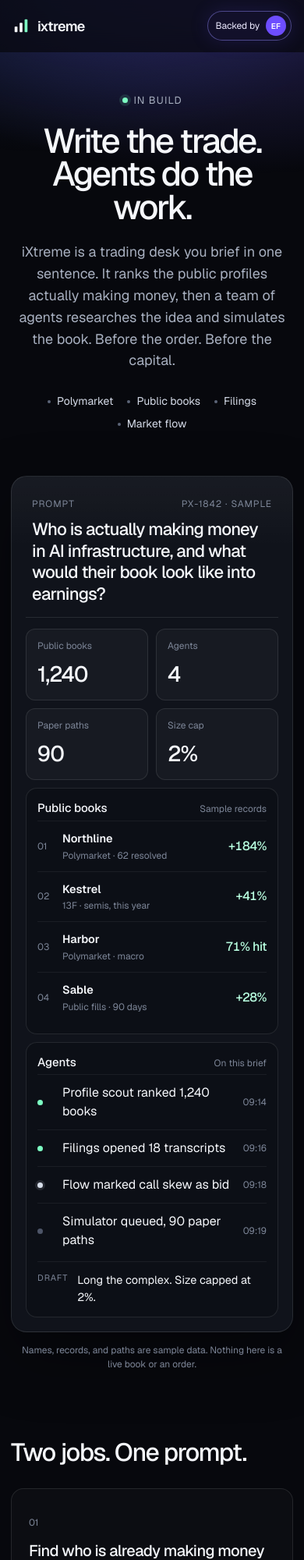
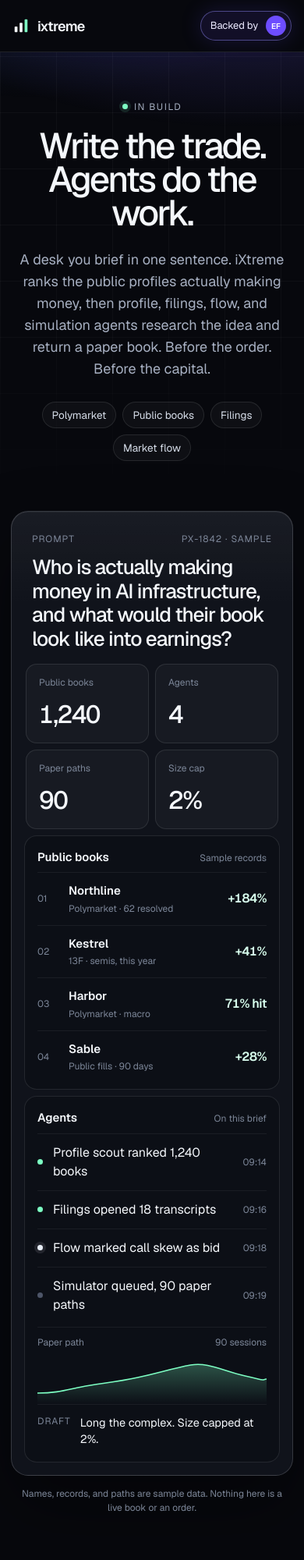
Before and after one commit to i24hour/ixtremeai, a plain HTML site: page index.html in a window 390 px wide. Shown: the top 2000 px of the page at 78% size. Drawn offline with nearby package versions, Linux system fonts and the light colour scheme.

Commit message:
Refine the desk and add Shivam as the contact.
Co-authored-by: Cursor <cursoragent@cursor.com>

```diff
--- a/index.html
+++ b/index.html
@@ -6,7 +6,7 @@
     <title>iXtreme — Write the trade. Agents do the work.</title>
     <meta
       name="description"
-      content="iXtreme ranks the public profiles making money, then a desk of agents researches the trade you describe and simulates it before capital moves. Backed by Entrepreneurs First."
+      content="iXtreme ranks the public profiles making money, then a desk of agents researches the trade you describe and simulates it before capital moves. Backed by Entrepreneurs First. Contact Shivam at shivam@ixtreme.ai."
     />
     <link rel="icon" href="favicon.svg" type="image/svg+xml" />
     <link rel="preconnect" href="https://fonts.googleapis.com" />
@@ -15,7 +15,7 @@
     <link rel="stylesheet" href="styles.css" />
   </head>
   <body>
-    <div class="light" aria-hidden="true"></div>
+    <div class="atmosphere" aria-hidden="true"></div>
 
     <header class="nav">
       <a class="brand" href="#top">
@@ -26,10 +26,13 @@
         </svg>
         ixtreme
       </a>
-      <p class="ef">
-        <span>Backed by Entrepreneurs First</span>
-        <span class="ef-mark">EF</span>
-      </p>
+      <div class="nav-right">
+        <a class="nav-mail" href="mailto:shivam@ixtreme.ai">shivam@ixtreme.ai</a>
+        <p class="ef">
+          <span>Backed by Entrepreneurs First</span>
+          <span class="ef-mark">EF</span>
+        </p>
+      </div>
     </header>
 
     <main id="top">
@@ -37,7 +40,7 @@
         <p class="kicker"><i></i> In build</p>
         <h1>Write the trade.<br />Agents do the work.</h1>
         <p class="lede">
-          iXtreme is a trading desk you brief in one sentence. It ranks the public profiles actually making money, then a team of agents researches the idea and simulates the book. Before the order. Before the capital.
+          A desk you brief in one sentence. iXtreme ranks the public profiles actually making money, then profile, filings, flow, and simulation agents research the idea and return a paper book. Before the order. Before the capital.
         </p>
         <ul class="reads">
           <li>Polymarket</li>
@@ -145,6 +148,22 @@
                   <time>09:19</time>
                 </li>
               </ol>
+              <div class="path" aria-hidden="true">
+                <div class="path-top">
+                  <span>Paper path</span>
+                  <span>90 sessions</span>
+                </div>
+                <svg viewBox="0 0 320 64" preserveAspectRatio="none">
+                  <path d="M0 50 C 28 50 40 46 62 42 S 110 36 140 30 190 18 214 14 260 22 290 28 310 34 320 32" fill="none" stroke="#7dffc3" stroke-width="1.6" />
+                  <path d="M0 50 C 28 50 40 46 62 42 S 110 36 140 30 190 18 214 14 260 22 290 28 310 34 320 32 V 64 H 0 Z" fill="url(#pathfade)" />
+                  <defs>
+                    <linearGradient id="pathfade" x1="0" y1="0" x2="0" y2="1">
+                      <stop offset="0%" stop-color="#7dffc3" stop-opacity="0.28" />
+                      <stop offset="100%" stop-color="#7dffc3" stop-opacity="0" />
+                    </linearGradient>
+                  </defs>
+                </svg>
+              </div>
               <p class="draft"><span>Draft</span> Long the complex. Size capped at 2%.</p>
             </section>
           </div>
@@ -152,20 +171,35 @@
         <p class="fine">Names, records, and paths are sample data. Nothing here is a live book or an order.</p>
       </section>
 
-      <section class="jobs" aria-labelledby="jobs-title">
-        <h2 id="jobs-title">Two jobs. One prompt.</h2>
-        <div>
-          <article>
-            <p>01</p>
-            <h3>Find who is already making money</h3>
-            <p>Polymarket and other public books leave a record. The desk ranks the profiles with a real trail and keeps those in front.</p>
-          </article>
-          <article>
-            <p>02</p>
-            <h3>Research the sentence you write</h3>
-            <p>Profile, filings, flow, and simulation agents work the prompt together and return a paper trade with the path behind it.</p>
-          </article>
-        </div>
+      <section class="passes" aria-labelledby="passes-title">
+        <header>
+          <p class="kicker">How a brief moves</p>
+          <h2 id="passes-title">Three passes. Then a paper trade.</h2>
+        </header>
+        <ol>
+          <li>
+            <span>01</span>
+            <h3>Rank who is already public</h3>
+            <p>Polymarket profiles, disclosed books, and fills. The desk keeps the records with a real trail and sets the rest aside.</p>
+          </li>
+          <li>
+            <span>02</span>
+            <h3>Put agents on the sentence</h3>
+            <p>Profile, filings, and flow read in parallel. The question you write is the whole assignment.</p>
+          </li>
+          <li>
+            <span>03</span>
+            <h3>Simulate before capital</h3>
+            <p>The simulator returns a paper book, a size cap, and the path behind the draft. No order leaves the desk.</p>
+          </li>
+        </ol>
+      </section>
+
+      <section class="contact" id="contact" aria-labelledby="contact-title">
+        <p class="kicker">Contact</p>
+        <h2 id="contact-title">Shivam</h2>
+        <a class="mail" href="mailto:shivam@ixtreme.ai">shivam@ixtreme.ai</a>
+        <p>For the desk, a brief, or early access. The platform is in build.</p>
       </section>
     </main>
 
@@ -178,7 +212,8 @@
         </svg>
         ixtreme
       </a>
-      <p>Backed by Entrepreneurs First. The desk is in build.</p>
+      <p>Backed by Entrepreneurs First</p>
+      <a href="mailto:shivam@ixtreme.ai">shivam@ixtreme.ai</a>
       <p>© 2026 iXtreme</p>
     </footer>
   </body>
--- a/styles.css
+++ b/styles.css
@@ -1,13 +1,14 @@
 :root {
   --bg: #07080d;
-  --ink: #f5f7fb;
-  --muted: #a8b0c0;
-  --faint: #7d8698;
-  --line: rgba(245, 247, 251, 0.1);
+  --ink: #f4f7fb;
+  --muted: #a7b0c2;
+  --faint: #7c8698;
+  --line: rgba(244, 247, 251, 0.1);
+  --line-strong: rgba(244, 247, 251, 0.16);
   --card: #10131b;
   --card-2: #0c0f16;
   --mint: #7dffc3;
-  --mint-deep: #b8ffe0;
+  --mint-ink: #d8ffee;
   --sans: "Geist", system-ui, sans-serif;
   color-scheme: dark;
 }
@@ -29,14 +30,17 @@ body {
 
 a { color: inherit; text-decoration: none; }
 
-.light {
+.atmosphere {
   position: fixed;
-  inset: 0 0 auto 0;
-  height: 70vh;
+  inset: 0;
   pointer-events: none;
   background:
-    radial-gradient(700px 320px at 78% 0%, rgba(109, 92, 255, 0.28), transparent 70%),
-    radial-gradient(520px 280px at 18% 0%, rgba(40, 70, 140, 0.28), transparent 70%);
+    radial-gradient(720px 340px at 82% -8%, rgba(109, 92, 255, 0.32), transparent 68%),
+    radial-gradient(560px 300px at 12% -10%, rgba(36, 72, 150, 0.28), transparent 70%),
+    linear-gradient(rgba(255, 255, 255, 0.035) 1px, transparent 1px),
+    linear-gradient(90deg, rgba(255, 255, 255, 0.035) 1px, transparent 1px);
+  background-size: auto, auto, 72px 72px, 72px 72px;
+  mask-image: linear-gradient(#000 0%, #000 42%, transparent 78%);
 }
 
 .nav, main, .foot { position: relative; z-index: 1; }
@@ -46,12 +50,18 @@ a { color: inherit; text-decoration: none; }
   align-items: center;
   justify-content: space-between;
   gap: 16px;
-  padding: 18px 28px;
+  padding: 16px 28px;
   position: sticky;
   top: 0;
-  background: rgba(7, 8, 13, 0.72);
-  backdrop-filter: blur(16px);
-  border-bottom: 1px solid transparent;
+  background: #07080d;
+  backdrop-filter: blur(18px);
+  border-bottom: 1px solid var(--line);
+}
+
+.nav-right {
+  display: flex;
+  align-items: center;
+  gap: 18px;
 }
 
 .brand {
@@ -65,8 +75,20 @@ a { color: inherit; text-decoration: none; }
 
 .brand svg { width: 22px; height: 22px; display: block; }
 
+.nav-mail {
+  color: var(--muted);
+  font-size: 14px;
+}
+
+.nav-mail:hover,
+.mail:hover,
+.foot a:hover { color: var(--ink); }
+
 .brand:focus-visible,
-.ef:focus-visible {
+.ef:focus-visible,
+.nav-mail:focus-visible,
+.mail:focus-visible,
+.foot a:focus-visible {
   outline: 2px solid var(--mint);
   outline-offset: 4px;
 }
@@ -79,8 +101,8 @@ a { color: inherit; text-decoration: none; }
   padding: 5px 6px 5px 12px;
   border-radius: 999px;
   border: 1px solid rgba(150, 140, 255, 0.45);
-  background: rgba(22, 18, 48, 0.72);
-  box-shadow: 0 0 24px rgba(90, 70, 220, 0.18);
+  background: rgba(22, 18, 48, 0.78);
+  box-shadow: 0 0 28px rgba(90, 70, 220, 0.2);
   color: #eceaff;
   font-size: 13px;
   letter-spacing: -0.01em;
@@ -97,11 +119,12 @@ a { color: inherit; text-decoration: none; }
   color: white;
   font-size: 10px;
   font-weight: 600;
-  letter-spacing: 0.02em;
 }
 
 .hero {
-  padding: 72px 24px 8px;
+  width: min(920px, calc(100% - 40px));
+  margin: 0 auto;
+  padding: 84px 0 8px;
   text-align: center;
 }
 
@@ -109,10 +132,10 @@ a { color: inherit; text-decoration: none; }
   display: inline-flex;
   align-items: center;
   gap: 8px;
-  margin: 0 0 22px;
+  margin: 0 0 20px;
   color: var(--muted);
-  font-size: 13px;
-  letter-spacing: 0.08em;
+  font-size: 12px;
+  letter-spacing: 0.12em;
   text-transform: uppercase;
 }
 
@@ -125,21 +148,17 @@ a { color: inherit; text-decoration: none; }
 }
 
 h1 {
-  margin: 0 auto;
-  max-width: 12em;
-  font-size: clamp(48px, 6.6vw, 84px);
+  margin: 0;
+  font-size: clamp(52px, 7vw, 92px);
   font-weight: 500;
-  letter-spacing: -0.055em;
-  line-height: 0.96;
-}
-
-h1 span, .lede {
-  color: var(--muted);
+  letter-spacing: -0.058em;
+  line-height: 0.94;
 }
 
 .lede {
-  max-width: 620px;
-  margin: 22px auto 0;
+  max-width: 640px;
+  margin: 24px auto 0;
+  color: var(--muted);
   font-size: 18px;
   line-height: 1.55;
 }
@@ -148,58 +167,73 @@ h1 span, .lede {
   display: flex;
   flex-wrap: wrap;
   justify-content: center;
-  gap: 8px 18px;
+  gap: 8px;
   margin: 28px 0 0;
   padding: 0;
   list-style: none;
-  color: #d5dbe8;
-  font-size: 14px;
 }
 
-.reads li { display: inline-flex; align-items: center; gap: 8px; }
-.reads li::before {
-  content: "";
-  width: 4px;
-  height: 4px;
-  border-radius: 50%;
-  background: #5c6578;
+.reads li {
+  padding: 6px 12px;
+  border-radius: 999px;
+  border: 1px solid var(--line);
+  background: rgba(255, 255, 255, 0.03);
+  color: #d7deea;
+  font-size: 13.5px;
 }
 
 .stage {
-  width: min(1040px, calc(100% - 40px));
-  margin: 48px auto 0;
+  width: min(1080px, calc(100% - 40px));
+  margin: 56px auto 0;
 }
 
 .panel {
   background:
-    linear-gradient(180deg, rgba(255, 255, 255, 0.035), transparent 90px),
+    linear-gradient(180deg, rgba(255, 255, 255, 0.04), transparent 120px),
     var(--card);
-  border: 1px solid var(--line);
-  border-radius: 20px;
-  box-shadow: 0 30px 80px rgba(0, 0, 0, 0.35);
-  padding: 18px;
+  border: 1px solid var(--line-strong);
+  border-radius: 22px;
+  box-shadow:
+    0 40px 90px rgba(0, 0, 0, 0.38),
+    inset 0 1px 0 rgba(255, 255, 255, 0.05);
+  padding: 8px;
 }
 
-.prompt {
-  padding: 8px 8px 16px;
-  border-bottom: 1px solid var(--line);
+.prompt { padding: 18px 18px 16px; }
+
+.prompt-label,
+.path-top,
+.split header span,
+.rank,
+.run time,
+.who small,
+.fine,
+.draft span {
+  color: var(--faint);
+  font-size: 12px;
+}
+
+.prompt-label,
+.path-top,
+.split header {
+  display: flex;
+  justify-content: space-between;
+  align-items: baseline;
+  gap: 12px;
 }
 
 .prompt-label {
-  display: flex;
-  justify-content: space-between;
-  color: var(--faint);
-  font-size: 12px;
   letter-spacing: 0.08em;
   text-transform: uppercase;
 }
 
 .prompt p {
-  margin: 10px 0 0;
-  font-size: clamp(22px, 2.5vw, 30px);
+  margin: 12px 0 0;
+  max-width: 22em;
+  font-size: clamp(26px, 3vw, 36px);
   font-weight: 500;
-  letter-spacing: -0.035em;
-  line-height: 1.25;
+  letter-spacing: -0.04em;
+  line-height: 1.18;
 }
 
 .caret {
@@ -215,91 +249,63 @@ h1 span, .lede {
 .metrics {
   display: grid;
   grid-template-columns: repeat(4, 1fr);
-  gap: 10px;
-  margin: 14px 0 0;
+  gap: 8px;
+  margin: 0 10px;
 }
 
 .metrics div {
-  padding: 12px 14px;
-  border-radius: 12px;
+  padding: 14px 16px 12px;
+  border-radius: 14px;
   background: rgba(255, 255, 255, 0.03);
   border: 1px solid var(--line);
 }
 
-.metrics dt {
-  margin: 0;
-  color: var(--faint);
-  font-size: 12px;
-}
+.metrics dt { margin: 0; color: var(--faint); font-size: 12px; }
 
 .metrics dd {
-  margin: 6px 0 0;
-  font-size: 28px;
+  margin: 8px 0 0;
+  font-size: 32px;
   font-weight: 500;
-  letter-spacing: -0.04em;
+  letter-spacing: -0.045em;
+  font-variant-numeric: tabular-nums;
 }
 
 .split {
   display: grid;
   grid-template-columns: 1.05fr 0.95fr;
-  gap: 10px;
-  margin-top: 10px;
+  gap: 8px;
+  margin: 8px;
 }
 
 .split section {
-  padding: 14px;
-  border-radius: 14px;
+  padding: 16px 16px 8px;
+  border-radius: 16px;
   background: var(--card-2);
   border: 1px solid var(--line);
 }
 
-.split header {
-  display: flex;
-  justify-content: space-between;
-  align-items: baseline;
-  margin-bottom: 4px;
-}
+.split h2 { margin: 0; font-size: 15px; font-weight: 600; }
 
-.split h2 {
-  margin: 0;
-  font-size: 15px;
-  font-weight: 500;
-}
-
-.split header span,
-.rank,
-.run time,
-.who small,
-.fine,
-.jobs article > p:first-child {
-  color: var(--faint);
-  font-size: 12px;
-}
-
-.split ol {
-  list-style: none;
-  margin: 0;
-  padding: 0;
-}
+.split ol { list-style: none; margin: 8px 0 0; padding: 0; }
 
 .split li {
   display: grid;
   align-items: center;
-  gap: 10px;
-  padding: 11px 0;
+  gap: 12px;
+  padding: 12px 0;
   border-top: 1px solid rgba(255, 255, 255, 0.06);
 }
 
 .split section:first-child li { grid-template-columns: 28px 1fr auto; }
 .run li { grid-template-columns: 8px 1fr auto; }
 
-.who { display: flex; flex-direction: column; }
-.who strong { font-weight: 600; font-size: 14.5px; }
+.who { display: flex; flex-direction: column; min-width: 0; }
+.who strong { font-weight: 600; font-size: 15px; }
 .who small { margin-top: 2px; }
 
 .split b {
-  font-weight: 500;
-  color: var(--mint-deep);
+  font-weight: 600;
+  color: var(--mint-ink);
   font-variant-numeric: tabular-nums;
   letter-spacing: -0.03em;
 }
@@ -312,100 +318,128 @@ h1 span, .lede {
 }
 
 .dot.done { background: var(--mint); }
-.dot.live { background: #d7deea; box-shadow: 0 0 0 3px rgba(215, 222, 234, 0.12); }
+.dot.live { background: #e7edf6; box-shadow: 0 0 0 4px rgba(231, 237, 246, 0.1); }
+
+.path { margin-top: 4px; padding-top: 10px; border-top: 1px solid rgba(255, 255, 255, 0.06); }
+.path svg { display: block; width: 100%; height: 64px; margin-top: 6px; }
 
 .draft {
   display: flex;
   justify-content: space-between;
   gap: 12px;
-  margin: 4px 0 0;
-  padding-top: 12px;
+  margin: 0;
+  padding: 12px 0 10px;
   border-top: 1px solid rgba(255, 255, 255, 0.06);
   font-size: 14.5px;
 }
 
 .draft span {
-  color: var(--faint);
-  font-size: 11px;
   letter-spacing: 0.08em;
   text-transform: uppercase;
 }
 
-.fine {
-  margin: 14px 4px 0;
-  text-align: center;
+.fine { margin: 14px 4px 0; text-align: center; }
+
+.passes, .contact {
+  width: min(1080px, calc(100% - 40px));
+  margin: 88px auto 0;
 }
 
-.jobs {
-  width: min(1040px, calc(100% - 40px));
-  margin: 72px auto 0;
-  padding-top: 8px;
+.passes header { max-width: 16em; }
+
+.passes h2, .contact h2 {
+  margin: 0;
+  font-size: clamp(36px, 4.4vw, 56px);
+  font-weight: 500;
+  letter-spacing: -0.05em;
+  line-height: 0.98;
 }
 
-.jobs h2 {
-  margin: 0 0 22px;
-  font-size: clamp(32px, 4vw, 44px);
-  letter-spacing: -0.045em;
-  font-weight: 500;
+.passes ol {
+  list-style: none;
+  display: grid;
+  grid-template-columns: repeat(3, 1fr);
+  gap: 12px;
+  margin: 28px 0 0;
+  padding: 0;
 }
 
-.jobs div {
-  display: grid;
-  grid-template-columns: 1fr 1fr;
-  gap: 16px;
-}
-
-.jobs article {
-  padding: 22px;
-  border-radius: 16px;
+.passes li {
+  padding: 22px 20px 24px;
+  border-radius: 18px;
   border: 1px solid var(--line);
   background: rgba(255, 255, 255, 0.025);
 }
 
-.jobs h3 {
-  margin: 8px 0 8px;
-  font-size: 20px;
-  letter-spacing: -0.03em;
-  font-weight: 500;
+.passes li span {
+  display: block;
+  margin-bottom: 28px;
+  color: var(--mint);
+  font-size: 13px;
+  letter-spacing: 0.08em;
 }
 
-.jobs article p:last-child {
+.passes h3 {
+  margin: 0 0 8px;
+  font-size: 20px;
+  font-weight: 600;
+  letter-spacing: -0.03em;
+}
+
+.passes li p, .contact > p:last-child {
   margin: 0;
   color: var(--muted);
 }
 
+.contact {
+  padding: 36px 0 8px;
+  border-top: 1px solid var(--line);
+}
+
+.contact h2 { font-size: clamp(48px, 6vw, 76px); }
+
+.mail {
+  display: inline-block;
+  margin: 14px 0 12px;
+  font-size: clamp(22px, 3vw, 32px);
+  letter-spacing: -0.04em;
+  border-bottom: 1px solid rgba(125, 255, 195, 0.55);
+  color: var(--mint-ink);
+}
+
+.contact > p:last-child { max-width: 36em; }
+
 .foot {
-  width: min(1040px, calc(100% - 40px));
-  margin: 48px auto 0;
-  padding: 22px 0 32px;
+  width: min(1080px, calc(100% - 40px));
+  margin: 36px auto 0;
+  padding: 20px 0 32px;
   border-top: 1px solid var(--line);
   display: flex;
   justify-content: space-between;
   align-items: center;
-  gap: 16px;
+  gap: 16px 24px;
   color: var(--faint);
   font-size: 14px;
 }
 
 .foot p { margin: 0; }
 .foot .brand { color: var(--ink); }
+.foot a:not(.brand) { color: var(--muted); }
 
-@media (max-width: 800px) {
-  .nav { padding: 14px 16px; }
-  .ef { font-size: 12px; padding-left: 10px; gap: 8px; }
-  .hero { padding-top: 48px; }
-  h1 { font-size: 44px; }
-  .metrics, .split, .jobs div, .foot { grid-template-columns: 1fr; display: grid; }
-  .foot { justify-items: start; }
-  .split section:first-child li,
-  .run li { grid-template-columns: 22px 1fr auto; }
-  .stage, .jobs, .foot { width: min(1040px, calc(100% - 28px)); }
+@media (max-width: 900px) {
+  .passes ol, .split { grid-template-columns: 1fr; }
 }
 
-@media (max-width: 520px) {
+@media (max-width: 760px) {
+  .nav { padding: 14px 16px; }
+  .nav-mail { display: none; }
+  .hero, .stage, .passes, .contact, .foot { width: min(1080px, calc(100% - 28px)); }
+  .hero { padding-top: 56px; }
+  h1 { font-size: 46px; }
+  .metrics { grid-template-columns: 1fr 1fr; }
+  .foot { flex-wrap: wrap; }
   .ef span:first-child { display: none; }
   .ef::before { content: "Backed by"; }
-  .metrics { grid-template-columns: 1fr 1fr; }
 }
 
 @media (prefers-reduced-motion: reduce) {
```
